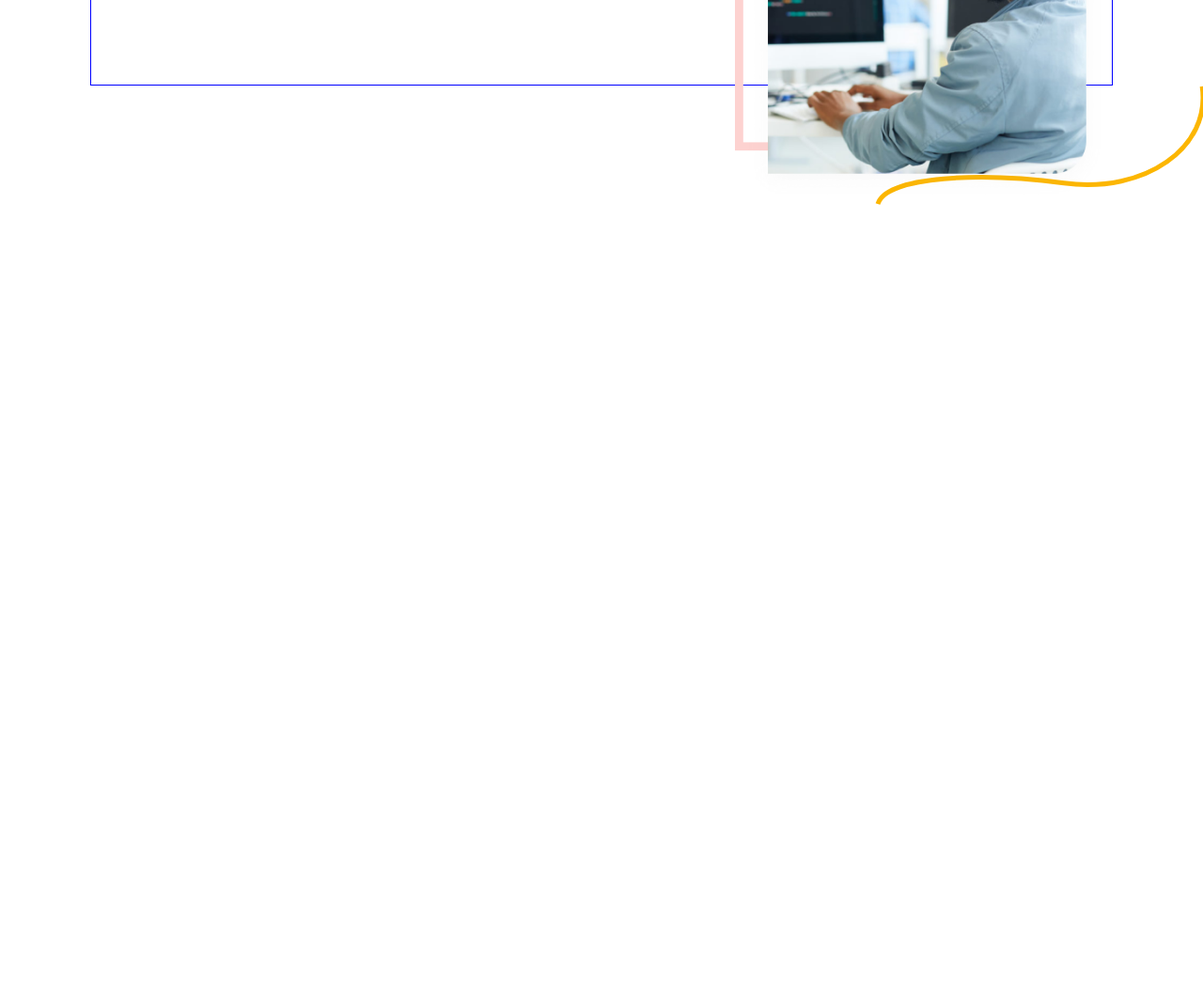
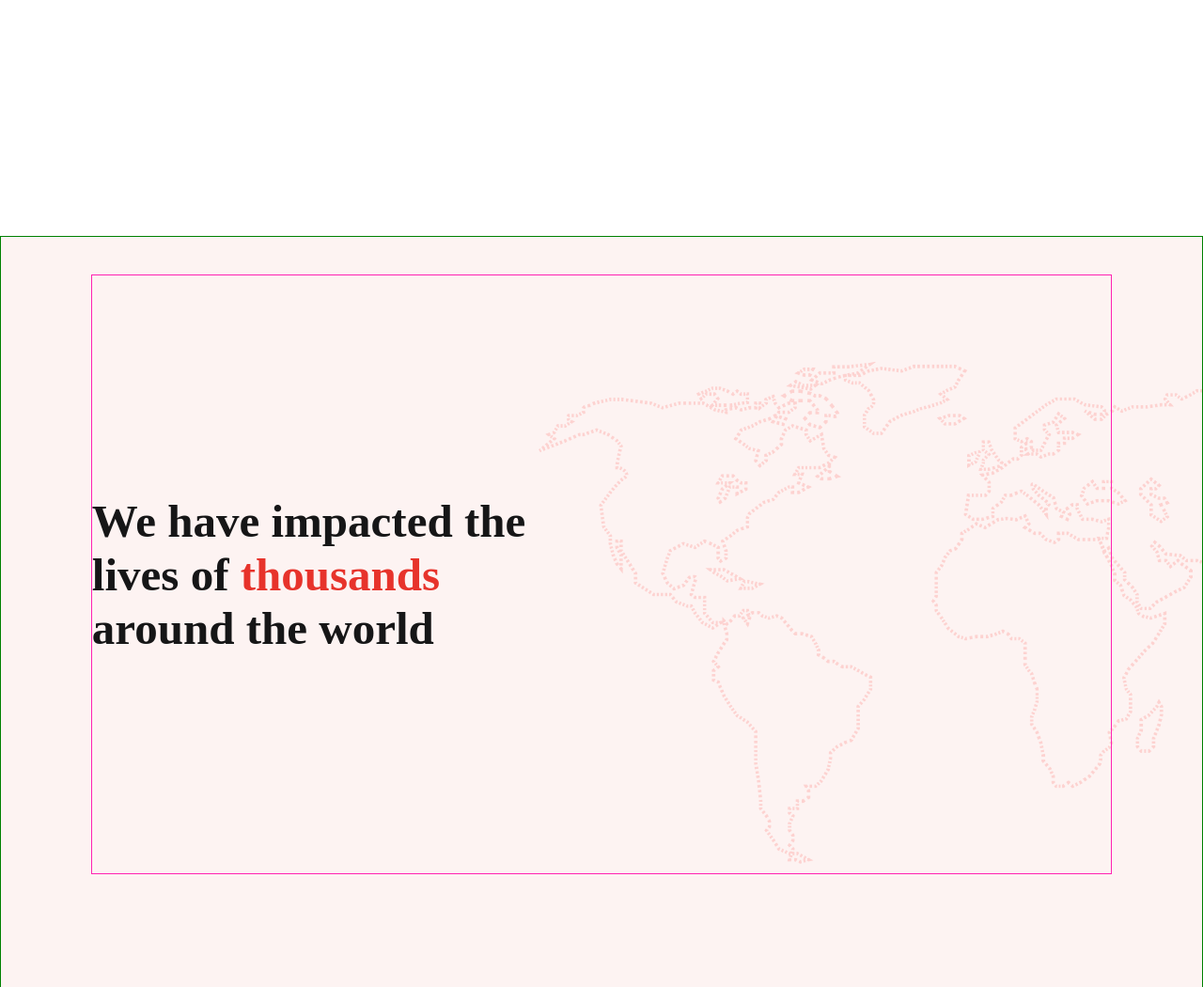
Before and after one commit to aeorck/zuri-landing-page, a plain HTML site: page talent.html in a window 1280 px wide. Shown: the part 741-1791 px from the top of the page at 94% size. Before the commit the page ends 992 px from the top, so only its background shows below. Drawn offline with Linux system fonts and the light colour scheme.

Commit message:
updated css

```diff
--- a/talent.html
+++ b/talent.html
@@ -24,6 +24,7 @@
     </header>
 
     <section>
+        <div class="first">
             <div class="vetted">
                 <div class="right">
                     <div class="top">
@@ -36,7 +37,8 @@
                         </p>
                     </div>
                     <div class="mid">
-                    <p>At Zuri Team, we train, test and place talent in various industries. We have access to the best
+                        <p>At Zuri Team, we train, test and place talent in various industries. We have access to the
+                            best
                             pool of skills in the tech Industry.</p>
                     </div>
                     <div class="bottom">
@@ -46,13 +48,34 @@
 
                 </div>
 
-            <div class="left" style="border: 1px solid green;">
+                <div class="left">
                     <img src="./talent/section1.png" alt="Man">
                 </div>
+                <img class="img" src="./talent/line1.svg" alt="line">
             </div>
-        <img src="./talent/line1.svg" alt="line">
 
+        </div>
     </section>
+
+    <section>
+        <div class="second">
+            <div class="article">
+                <div class="right">
+                    <h1>We have impacted the lives of
+                        <span>thousands</span>
+                        around the world
+                    </h1>
+                </div>
+            </div>
+        </div>
+    </section>
+
+
+
+
+
+    <section></section>
+    <section></section>
 
 </body>
 
--- a/talent.scss
+++ b/talent.scss
@@ -2,10 +2,12 @@
     font-family: "Graphik";
     src: url(./resources/GraphikRegular.otf);
 }
+
 @font-face {
     font-family: "Graphik Bold";
     src: url(./resources/GraphikBold.otf);
 }
+
 * {
     box-sizing: border-box;
     position: relative;
@@ -13,13 +15,15 @@
     padding: 0;
     font-family: "Graphik";
 }
-a{
+
+a {
     text-decoration: none;
 }
 
 body {
     width: 100%;
     background-color: white;
+    overflow-x: hidden;
 
 }
 
@@ -29,7 +33,7 @@ header {
     position: fixed;
     top: 0;
     background-color: white;
-    z-index:1;
+    z-index: 2;
 
 
     .top {
@@ -39,28 +43,32 @@ header {
         justify-content: space-between;
         align-items: center;
 
-        nav{
+        nav {
             width: 47%;
             display: flex;
             justify-content: space-between;
-            a{
+
+            a {
                 margin-top: 5px;
                 text-decoration: none;
                 color: #161617;
                 font-size: 16px;
-                padding: 10px ;
+                padding: 10px;
 
-              &:first-child{
-                border-bottom: 3px solid red;
-              }
-                &:hover{
+                &:first-child {
+                    border-bottom: 3px solid red;
+                }
+
+                &:hover {
                     background-color: rgb(236, 236, 236);
                 }
-                &:active{
+
+                &:active {
                     border-bottom: 3px solid red;
                 }
             }
-            .hire{
+
+            .hire {
                 background-color: #e7332b;
                 width: fit-content;
                 padding: 10px 40px;
@@ -73,16 +81,17 @@ header {
     }
 
 }
+
 @mixin border($col) {
     border: 1px solid $col;
 
 }
-section{
+
+.first {
     width: 100%;
     height: 100vh;
 
-    .vetted{
-       @include border(blue);
+    .vetted {
         z-index: 1;
         display: flex;
         width: 85%;
@@ -91,44 +100,51 @@ section{
         flex-wrap: wrap;
         height: 80%;
         align-items: center;
-        .right{
+
+        .right {
             display: flex;
             flex-direction: column;
             height: 70%;
             font-family: "Graphik Bold";
             width: 50%;
-            .top{
+
+            .top {
                 color: #161617;
                 font-size: 40px;
                 font-weight: bolder;
                 width: 100%;
-                p{
-                    span{
+
+                p {
+                    span {
                         color: #e7332b;
                     }
                 }
-                .curl{
+
+                .curl {
                     position: absolute;
                     right: 70px;
                     bottom: -20px;
-                    img{
+
+                    img {
                         width: 80px;
                     }
                 }
 
             }
 
-            .mid{
+            .mid {
                 margin: 30px 0;
                 color: #787878;
                 width: 75%;
                 font-size: 19px;
             }
-            .bottom{
+
+            .bottom {
                 display: flex;
                 width: 380px;
                 justify-content: space-between;
-                .hire{
+
+                .hire {
                     background-color: #e7332b;
                     color: #fff;
                     padding: 13px 35px;
@@ -136,7 +152,8 @@ section{
                     border-radius: 0 0 10px 0;
 
                 }
-                .join{
+
+                .join {
                     padding: 13px 40px;
                     color: #fff;
                     background-color: #585858;
@@ -145,15 +162,58 @@ section{
                 }
             }
         }
-        .left{
-            img{
+
+        .left {
+            img {
                 width: 400px;
             }
+
+        }
+
+        .img {
+            position: absolute;
+            right: -100px;
+            width: 200px;
+            bottom: 150px;
+            z-index: -2;
+
         }
     }
-    img{
-        position: absolute;
-        right: 0;
-     //    z-index: -3;
+}
+
+.second{
+    @include border(green);
+    width: 100%;
+    height: 100vh;
+    background-image: url(./talent/zuriteambackgroudn.png);
+    background-repeat: no-repeat;
+    background-size: cover;
+
+    .article{
+        width: 85%;
+        height: 80%;
+        @include border(#ff23b2);
+        margin: 40px auto;
+        display: flex;
+        justify-content: space-between;
+        align-items: center;
+        .right{
+            width: 46%;
+            h1{
+                width: 100%;
+                font-weight: 800;
+                font-size: 49px;
+                color: #161617;
+                font-family: 'Times New Roman', Times, serif;
+                span{
+                    color: #e7332b;
+                    font-family: inherit;
+                }
+            }
+            p{
+                font-size: 18px;
+            }
+        }
+
     }
 }
```
Also changed, not shown: talent.css, 1 other file. Lines whose indentation alone changed are shown as unchanged.
